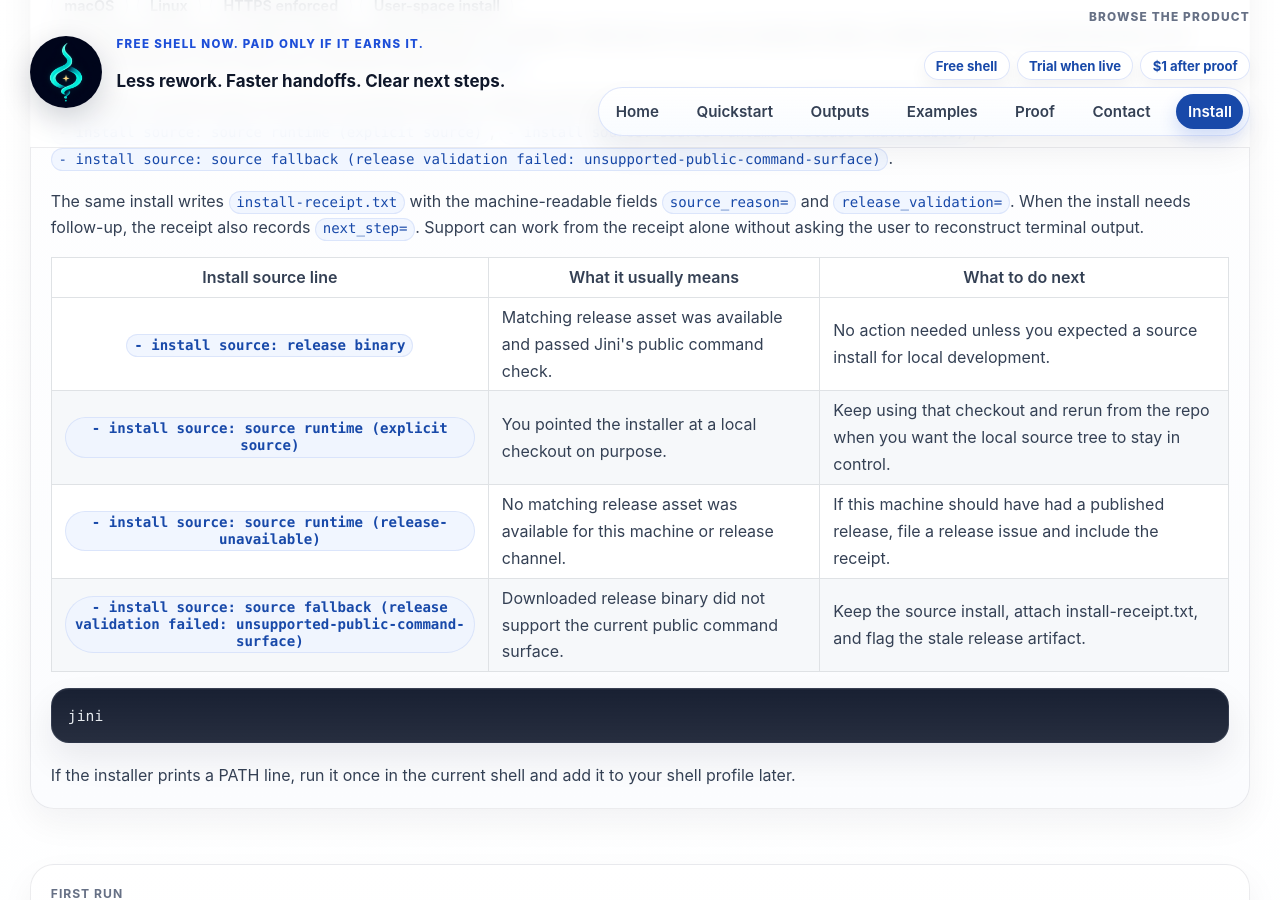
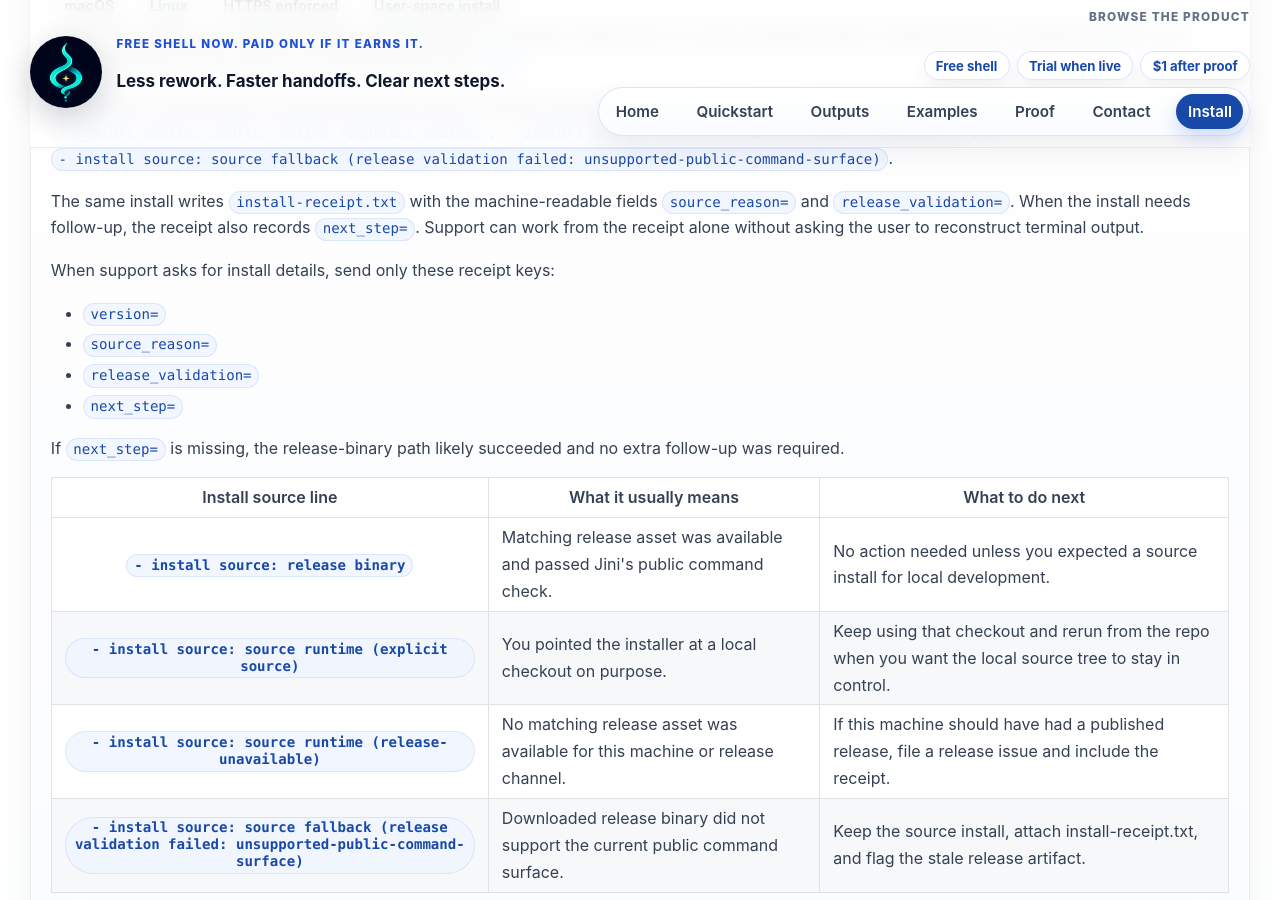
Before and after one commit to maridlabsai/jini, a Jekyll site: the page built from docs/install.md, in a window 1280 px wide and 900 px high, scrolled down 1749 px. Built offline with Jekyll 4.4.1, drawn with Linux system fonts in a browser that asks for light colours.

Commit message:
Add support receipt key checklist

```diff
--- a/docs/install.md
+++ b/docs/install.md
@@ -65,6 +65,15 @@
   <p>After install, Jini also prints one short provenance line for support and troubleshooting, such as <code>- install source: release binary</code>, <code>- install source: source runtime (explicit source)</code>, <code>- install source: source runtime (release-unavailable)</code>, or <code>- install source: source fallback (release validation failed: unsupported-public-command-surface)</code>.</p>
 
   <p>The same install writes <code>install-receipt.txt</code> with the machine-readable fields <code>source_reason=</code> and <code>release_validation=</code>. When the install needs follow-up, the receipt also records <code>next_step=</code>. Support can work from the receipt alone without asking the user to reconstruct terminal output.</p>
+
+  <p>When support asks for install details, send only these receipt keys:</p>
+  <ul>
+    <li><code>version=</code></li>
+    <li><code>source_reason=</code></li>
+    <li><code>release_validation=</code></li>
+    <li><code>next_step=</code></li>
+  </ul>
+  <p>If <code>next_step=</code> is missing, the release-binary path likely succeeded and no extra follow-up was required.</p>
 
   <table>
     <thead>
```
Also changed, not shown: tests/test_public_cli_docs.py (+13 -0 lines).
